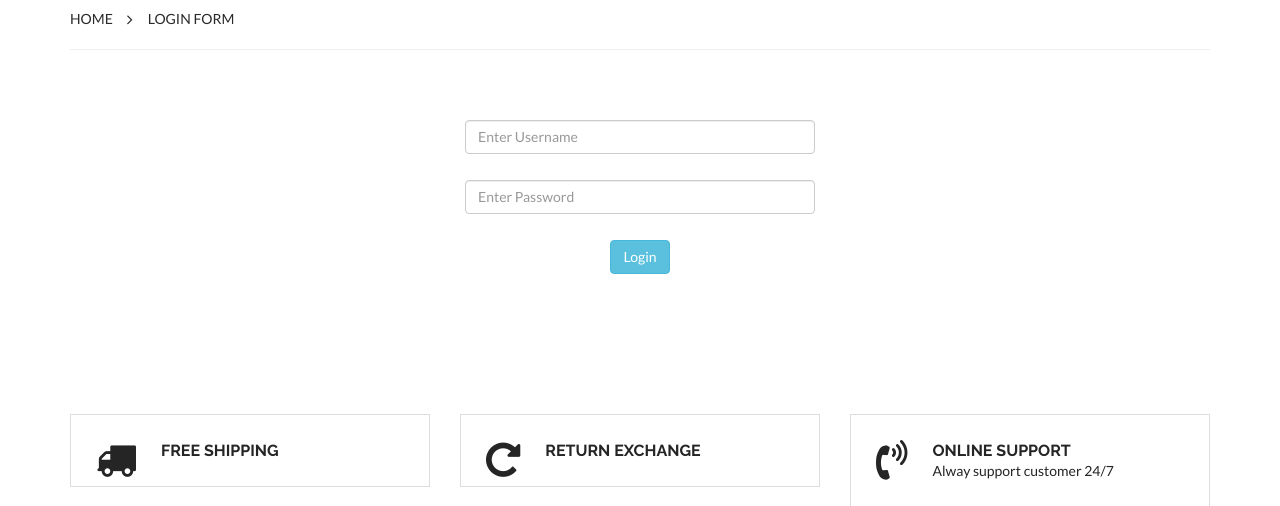
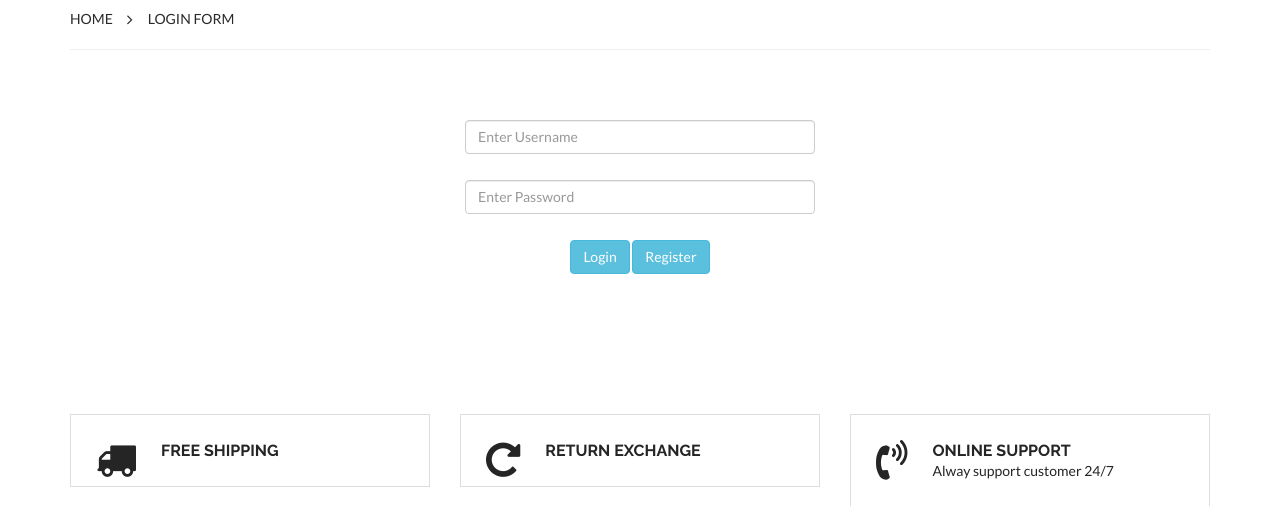
Before and after one commit to kohliabhinav/SellTechie, a Django app: page /login/ in a window 1280 px wide. Shown: the part 528-1034 px from the top of the page. Run offline with Django 3.2, Linux system fonts and the light colour scheme; data comes from the database, SQL or seed files in the repository; some libraries are stand-ins or nearby versions.

Commit message:
Update login.html

```diff
--- a/shopping/templates/login.html
+++ b/shopping/templates/login.html
@@ -66,6 +66,7 @@
            <div class="row">
                <center>
              <input type="submit" value="Login" class="btn btn-info">
+             <input type="submit" value="Register" class="btn btn-info">
                </center>
            </div>
            </form>
```
